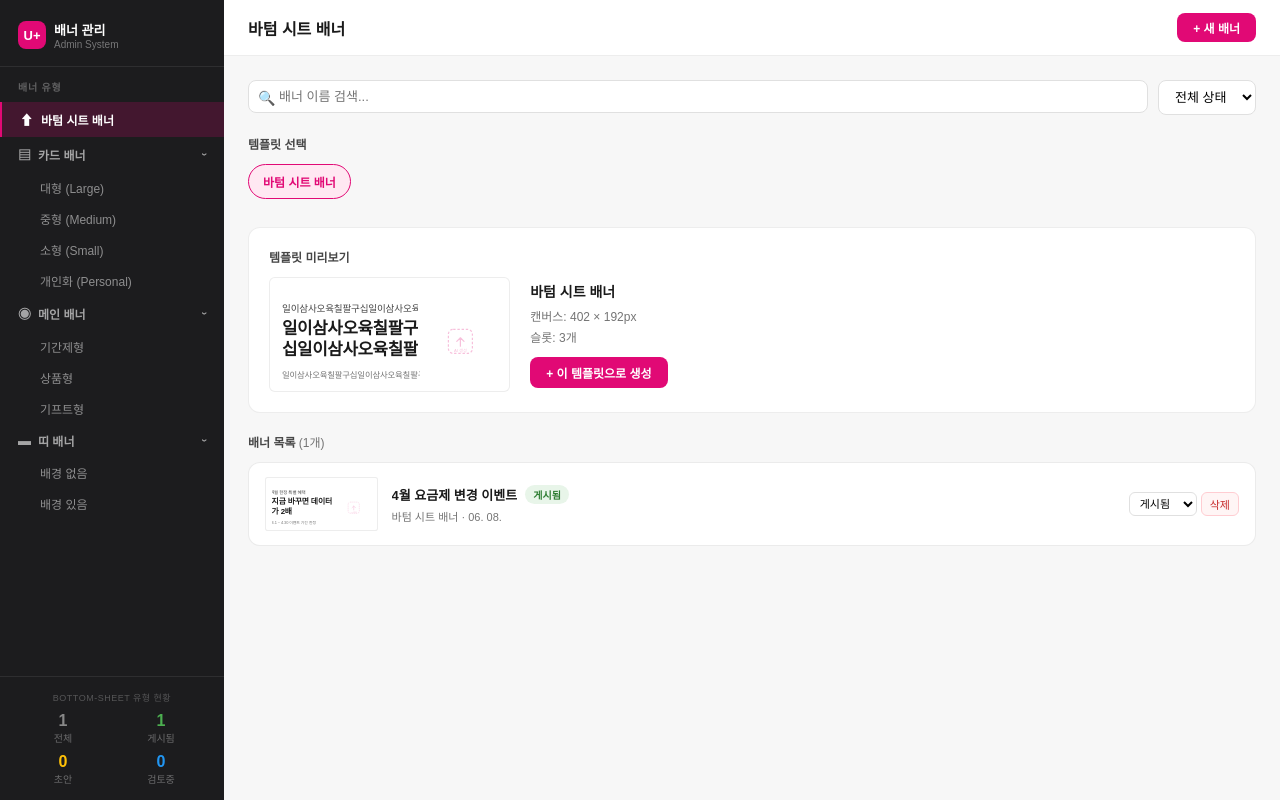
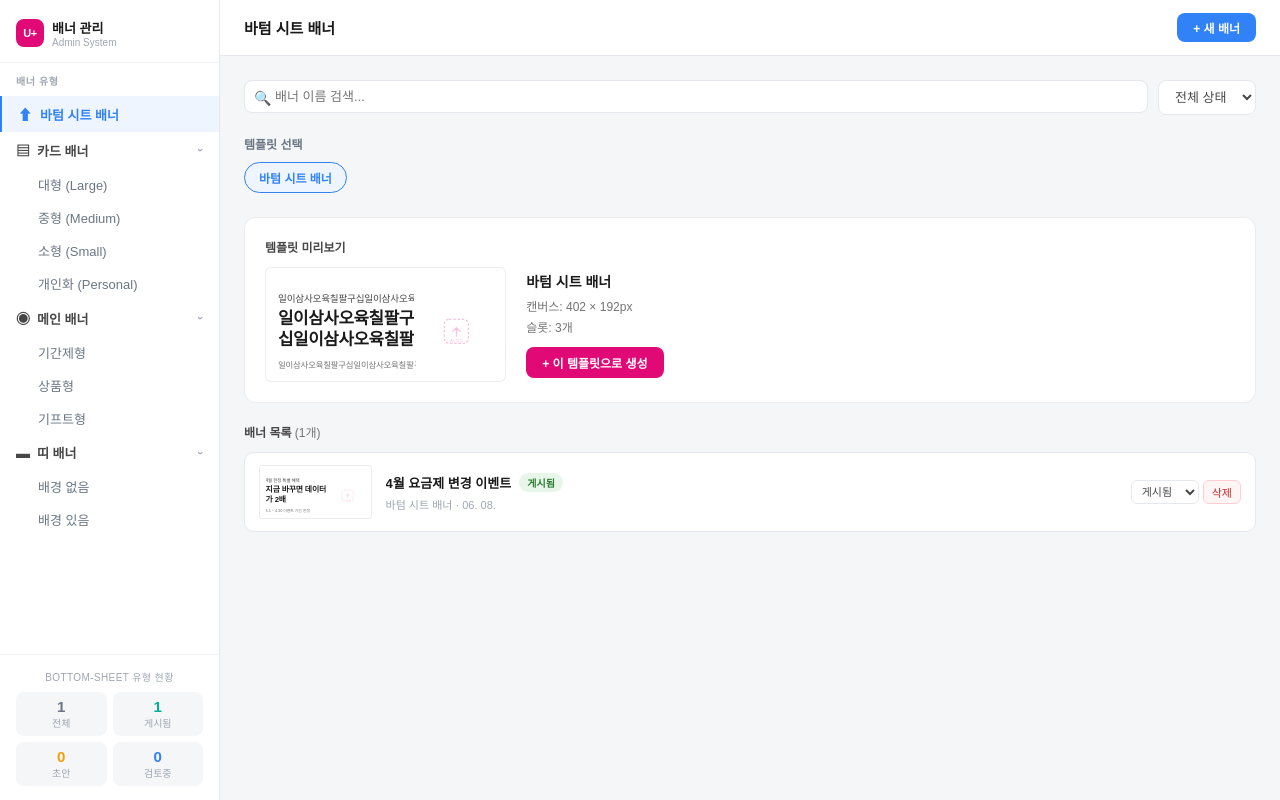
Before and after one commit to kyj8414/projeck_banner, a React (Vite) app: page / in a window 1280 px wide. Built offline with nearby package versions, Linux system fonts and the light colour scheme; a web font is replaced by a local one.

Commit message:
Add files via upload

```diff
--- a/src/App.jsx
+++ b/src/App.jsx
@@ -1722,15 +1722,15 @@ function BannerCard({ banner, onSelect, onDelete, onStatusChange, isSelected })
       onClick={() => onSelect(banner.id)}
       style={{
         background: "white",
-        border: `1.5px solid ${isSelected ? tokens.color.brand : "rgba(0,0,0,0.08)"}`,
-        borderRadius: 12,
-        padding: "14px 16px",
+        border: `1.5px solid ${isSelected ? "#3182F6" : "#E5E8EC"}`,
+        borderRadius: 10,
+        padding: "12px 14px",
         cursor: "pointer",
         display: "flex",
         alignItems: "center",
         gap: 14,
         transition: "box-shadow 0.15s",
-        boxShadow: isSelected ? `0 0 0 3px ${tokens.color.brandLight}` : "none",
+        boxShadow: isSelected ? "0 0 0 3px #EEF5FF" : "none",
       }}
     >
       {/* Mini preview */}
@@ -1740,19 +1740,19 @@ function BannerCard({ banner, onSelect, onDelete, onStatusChange, isSelected })
 
       <div style={{ flex: 1, minWidth: 0 }}>
         <div style={{ display: "flex", alignItems: "center", gap: 8, marginBottom: 4 }}>
-          <div style={{ fontSize: 13, fontWeight: 700, color: tokens.color.primary, fontFamily: tokens.font.family, overflow: "hidden", textOverflow: "ellipsis", whiteSpace: "nowrap" }}>
+          <div style={{ fontSize: 13, fontWeight: 600, color: "#1A1A1A", fontFamily: tokens.font.family, overflow: "hidden", textOverflow: "ellipsis", whiteSpace: "nowrap" }}>
             {banner.name}
           </div>
           <span style={{ fontSize: 10, padding: "2px 8px", borderRadius: 20, background: st.bg, color: st.text, fontWeight: 600, fontFamily: tokens.font.family, flexShrink: 0 }}>{st.label}</span>
         </div>
-        <div style={{ fontSize: 11, color: tokens.color.quaternary, fontFamily: tokens.font.family }}>{tmpl?.label} · {formatDate(banner.createdAt)}</div>
+        <div style={{ fontSize: 11, color: "#9EA6B2", fontFamily: tokens.font.family }}>{tmpl?.label} · {formatDate(banner.createdAt)}</div>
       </div>
 
       <div style={{ display: "flex", gap: 4, flexShrink: 0 }} onClick={e => e.stopPropagation()}>
         <select
           value={banner.status}
           onChange={e => onStatusChange(banner.id, e.target.value)}
-          style={{ fontSize: 11, padding: "3px 6px", borderRadius: 6, border: "1px solid #E0E0E0", fontFamily: tokens.font.family, cursor: "pointer", background: "white" }}
+          style={{ fontSize: 11, padding: "3px 6px", borderRadius: 6, border: "1px solid #E5E8EC", fontFamily: tokens.font.family, cursor: "pointer", background: "white", color: "#474747" }}
         >
           {Object.entries(STATUS_COLORS).map(([k, v]) => (
             <option key={k} value={k}>{v.label}</option>
@@ -1904,46 +1904,46 @@ export default function App() {
   };
 
   return (
-    <div style={{ display: "flex", height: "100vh", fontFamily: tokens.font.family, background: tokens.color.bgPage, overflow: "hidden" }}>
+    <div style={{ display: "flex", height: "100vh", fontFamily: tokens.font.family, background: "#F5F6F8", overflow: "hidden" }}>
 
       {/* ── Sidebar ── */}
-      <div style={{ width: 224, background: "#1C1C1E", display: "flex", flexDirection: "column", flexShrink: 0 }}>
+      <div style={{ width: 220, background: "white", display: "flex", flexDirection: "column", flexShrink: 0, borderRight: "1px solid #E5E8EC" }}>
         {/* Logo */}
-        <div style={{ padding: "20px 18px 16px", borderBottom: "1px solid rgba(255,255,255,0.08)" }}>
+        <div style={{ padding: "18px 16px 14px", borderBottom: "1px solid #F0F2F5" }}>
           <div style={{ display: "flex", alignItems: "center", gap: 8 }}>
-            <div style={{ width: 28, height: 28, borderRadius: 8, background: tokens.color.brand, display: "flex", alignItems: "center", justifyContent: "center", fontSize: 13, fontWeight: 800, color: "white" }}>U+</div>
+            <div style={{ width: 28, height: 28, borderRadius: 8, background: tokens.color.brand, display: "flex", alignItems: "center", justifyContent: "center", fontSize: 11, fontWeight: 800, color: "white", letterSpacing: -0.5 }}>U+</div>
             <div>
-              <div style={{ fontSize: 13, fontWeight: 700, color: "white" }}>배너 관리</div>
-              <div style={{ fontSize: 10, color: "rgba(255,255,255,0.4)" }}>Admin System</div>
+              <div style={{ fontSize: 13, fontWeight: 700, color: "#1A1A1A" }}>배너 관리</div>
+              <div style={{ fontSize: 10, color: "#9EA6B2" }}>Admin System</div>
             </div>
           </div>
         </div>
 
         {/* Nav */}
-        <div style={{ flex: 1, overflowY: "auto", padding: "12px 0" }}>
-          <div style={{ fontSize: 10, fontWeight: 600, color: "rgba(255,255,255,0.3)", padding: "0 18px 8px", letterSpacing: 0.8, textTransform: "uppercase" }}>배너 유형</div>
+        <div style={{ flex: 1, overflowY: "auto", padding: "10px 0" }}>
+          <div style={{ fontSize: 10, fontWeight: 600, color: "#9EA6B2", padding: "0 16px 8px", letterSpacing: 0.6, textTransform: "uppercase" }}>배너 유형</div>
           {MENU.map(item => (
             <div key={item.id}>
               {item.isGroup ? (
                 <>
                   <div
                     onClick={() => setOpenGroups(p => ({ ...p, [item.id]: !p[item.id] }))}
-                    style={{ display: "flex", alignItems: "center", justifyContent: "space-between", padding: "8px 18px", cursor: "pointer", color: "rgba(255,255,255,0.6)", fontSize: 12, fontWeight: 600 }}
+                    style={{ display: "flex", alignItems: "center", justifyContent: "space-between", padding: "8px 16px", cursor: "pointer", color: "#474747", fontSize: 13, fontWeight: 600 }}
                   >
-                    <span style={{ display: "flex", alignItems: "center", gap: 7 }}><span style={{ fontSize: 13 }}>{item.icon}</span>{item.label}</span>
-                    <span style={{ fontSize: 10, transition: "transform 0.15s", display: "inline-block", transform: openGroups[item.id] ? "rotate(90deg)" : "rotate(0deg)" }}>›</span>
+                    <span style={{ display: "flex", alignItems: "center", gap: 7 }}><span style={{ fontSize: 14 }}>{item.icon}</span>{item.label}</span>
+                    <span style={{ fontSize: 11, color: "#9EA6B2", transition: "transform 0.15s", display: "inline-block", transform: openGroups[item.id] ? "rotate(90deg)" : "rotate(0deg)" }}>›</span>
                   </div>
                   {openGroups[item.id] && item.children.map(child => (
                     <div
                       key={child.id}
                       onClick={() => { setSelectedTemplateId(child.id); setSelectedBannerId(null); setView("list"); }}
                       style={{
-                        padding: "7px 18px 7px 38px",
+                        padding: "7px 16px 7px 36px",
                         cursor: "pointer",
-                        fontSize: 12,
-                        color: selectedTemplateId === child.id ? "white" : "rgba(255,255,255,0.5)",
-                        background: selectedTemplateId === child.id ? "rgba(225,9,117,0.2)" : "transparent",
-                        borderLeft: selectedTemplateId === child.id ? `2px solid ${tokens.color.brand}` : "2px solid transparent",
+                        fontSize: 13,
+                        color: selectedTemplateId === child.id ? "#3182F6" : "#6B7684",
+                        background: selectedTemplateId === child.id ? "#EEF5FF" : "transparent",
+                        borderLeft: selectedTemplateId === child.id ? "2.5px solid #3182F6" : "2.5px solid transparent",
                         fontWeight: selectedTemplateId === child.id ? 600 : 400,
                       }}
                     >{child.label}</div>
@@ -1953,30 +1953,30 @@ export default function App() {
                 <div
                   onClick={() => { setSelectedTemplateId(item.id); setSelectedBannerId(null); setView("list"); }}
                   style={{
-                    display: "flex", alignItems: "center", gap: 8, padding: "8px 18px", cursor: "pointer", fontSize: 12,
-                    color: selectedTemplateId === item.id ? "white" : "rgba(255,255,255,0.55)",
-                    background: selectedTemplateId === item.id ? "rgba(225,9,117,0.2)" : "transparent",
-                    borderLeft: selectedTemplateId === item.id ? `2px solid ${tokens.color.brand}` : "2px solid transparent",
+                    display: "flex", alignItems: "center", gap: 8, padding: "8px 16px", cursor: "pointer", fontSize: 13,
+                    color: selectedTemplateId === item.id ? "#3182F6" : "#6B7684",
+                    background: selectedTemplateId === item.id ? "#EEF5FF" : "transparent",
+                    borderLeft: selectedTemplateId === item.id ? "2.5px solid #3182F6" : "2.5px solid transparent",
                     fontWeight: selectedTemplateId === item.id ? 600 : 400,
                   }}
                 >
-                  <span style={{ fontSize: 13 }}>{item.icon}</span>{item.label}
+                  <span style={{ fontSize: 14 }}>{item.icon}</span>{item.label}
                 </div>
               )}
             </div>
           ))}
         </div>
 
-        {/* Bottom stats — 현재 선택 유형 기준 */}
-        <div style={{ padding: "14px 18px", borderTop: "1px solid rgba(255,255,255,0.08)" }}>
-          <div style={{ fontSize: 9, color: "rgba(255,255,255,0.25)", fontFamily: tokens.font.family, marginBottom: 8, textAlign: "center", letterSpacing: 0.5 }}>
+        {/* Bottom stats */}
+        <div style={{ padding: "14px 16px", borderTop: "1px solid #F0F2F5" }}>
+          <div style={{ fontSize: 10, color: "#9EA6B2", marginBottom: 8, textAlign: "center", letterSpacing: 0.4 }}>
             {TEMPLATES[selectedTemplateId]?.category?.toUpperCase()} 유형 현황
           </div>
-          <div style={{ display: "grid", gridTemplateColumns: "1fr 1fr", gap: 8 }}>
-            {[["전체", stats.total, "#888"], ["게시됨", stats.published, "#4CAF50"], ["초안", stats.draft, "#FFC107"], ["검토중", stats.review, "#2196F3"]].map(([k, v, c]) => (
-              <div key={k} style={{ textAlign: "center" }}>
-                <div style={{ fontSize: 16, fontWeight: 700, color: c }}>{v}</div>
-                <div style={{ fontSize: 10, color: "rgba(255,255,255,0.35)" }}>{k}</div>
+          <div style={{ display: "grid", gridTemplateColumns: "1fr 1fr", gap: 6 }}>
+            {[["전체", stats.total, "#6B7684"], ["게시됨", stats.published, "#00B493"], ["초안", stats.draft, "#F59E0B"], ["검토중", stats.review, "#3182F6"]].map(([k, v, c]) => (
+              <div key={k} style={{ textAlign: "center", padding: "6px 0", background: "#F5F6F8", borderRadius: 8 }}>
+                <div style={{ fontSize: 15, fontWeight: 700, color: c }}>{v}</div>
+                <div style={{ fontSize: 10, color: "#9EA6B2" }}>{k}</div>
               </div>
             ))}
           </div>
@@ -1987,15 +1987,15 @@ export default function App() {
       <div style={{ flex: 1, display: "flex", flexDirection: "column", overflow: "hidden" }}>
 
         {/* Header */}
-        <div style={{ background: "white", padding: "0 24px", height: 56, display: "flex", alignItems: "center", justifyContent: "space-between", borderBottom: "1px solid rgba(0,0,0,0.07)", flexShrink: 0 }}>
+        <div style={{ background: "white", padding: "0 24px", height: 56, display: "flex", alignItems: "center", justifyContent: "space-between", borderBottom: "1px solid #E5E8EC", flexShrink: 0 }}>
           <div style={{ display: "flex", alignItems: "center", gap: 12 }}>
             {view === "editor" && (
-              <button onClick={() => setView("list")} style={{ border: "none", background: "none", fontSize: 20, cursor: "pointer", color: tokens.color.quaternary, padding: 0, lineHeight: 1 }}>‹</button>
+              <button onClick={() => setView("list")} style={{ border: "none", background: "none", fontSize: 20, cursor: "pointer", color: "#9EA6B2", padding: 0, lineHeight: 1 }}>‹</button>
             )}
-            <div style={{ fontSize: 16, fontWeight: 700, color: tokens.color.primary }}>
+            <div style={{ fontSize: 15, fontWeight: 700, color: "#1A1A1A" }}>
               {view === "editor" && selectedBanner ? (
                 <input value={selectedBanner.name} onChange={e => updateName(e.target.value)}
-                  style={{ fontSize: 16, fontWeight: 700, color: tokens.color.primary, border: "none", outline: "none", background: "transparent", fontFamily: tokens.font.family, minWidth: 200 }} />
+                  style={{ fontSize: 15, fontWeight: 700, color: "#1A1A1A", border: "none", outline: "none", background: "transparent", fontFamily: tokens.font.family, minWidth: 200 }} />
               ) : (
                 TEMPLATES[selectedTemplateId]?.label || "배너 관리"
               )}
@@ -2005,18 +2005,18 @@ export default function App() {
             {view === "editor" && selectedBanner && (
               <>
                 <select value={selectedBanner.status} onChange={e => changeStatus(selectedBanner.id, e.target.value)}
-                  style={{ padding: "6px 10px", borderRadius: 8, border: "1px solid #E0E0E0", fontSize: 12, fontFamily: tokens.font.family, cursor: "pointer" }}>
+                  style={{ padding: "6px 10px", borderRadius: 8, border: "1px solid #E5E8EC", fontSize: 12, fontFamily: tokens.font.family, cursor: "pointer", color: "#474747", background: "white" }}>
                   {Object.entries(STATUS_COLORS).map(([k, v]) => <option key={k} value={k}>{v.label}</option>)}
                 </select>
                 <button onClick={() => setExportTarget(selectedBanner)}
-                  style={{ padding: "6px 14px", borderRadius: 8, border: "none", background: "#1C1C1E", color: "white", fontSize: 12, fontWeight: 600, cursor: "pointer", fontFamily: tokens.font.family }}>
+                  style={{ padding: "6px 14px", borderRadius: 8, border: "1px solid #E5E8EC", background: "white", color: "#474747", fontSize: 12, fontWeight: 600, cursor: "pointer", fontFamily: tokens.font.family }}>
                   ⬆ 내보내기
                 </button>
               </>
             )}
             {view === "list" && (
               <button onClick={createNew}
-                style={{ padding: "6px 16px", borderRadius: 8, border: "none", background: tokens.color.brand, color: "white", fontSize: 12, fontWeight: 700, cursor: "pointer", fontFamily: tokens.font.family }}>
+                style={{ padding: "6px 16px", borderRadius: 8, border: "none", background: "#3182F6", color: "white", fontSize: 12, fontWeight: 700, cursor: "pointer", fontFamily: tokens.font.family }}>
                 + 새 배너
               </button>
             )}
@@ -2029,12 +2029,12 @@ export default function App() {
             {/* Search & filter */}
             <div style={{ display: "flex", gap: 10, marginBottom: 20 }}>
               <div style={{ position: "relative", flex: 1 }}>
-                <span style={{ position: "absolute", left: 10, top: "50%", transform: "translateY(-50%)", color: tokens.color.quaternary, fontSize: 14 }}>🔍</span>
+                <span style={{ position: "absolute", left: 10, top: "50%", transform: "translateY(-50%)", color: "#9EA6B2", fontSize: 14 }}>🔍</span>
                 <input value={search} onChange={e => setSearch(e.target.value)} placeholder="배너 이름 검색..."
-                  style={{ width: "100%", padding: "8px 12px 8px 30px", borderRadius: 8, border: "1px solid #E0E0E0", fontSize: 13, fontFamily: tokens.font.family, outline: "none", boxSizing: "border-box" }} />
+                  style={{ width: "100%", padding: "8px 12px 8px 30px", borderRadius: 8, border: "1px solid #E5E8EC", fontSize: 13, fontFamily: tokens.font.family, outline: "none", boxSizing: "border-box", background: "white" }} />
               </div>
               <select value={filterStatus} onChange={e => setFilterStatus(e.target.value)}
-                style={{ padding: "8px 12px", borderRadius: 8, border: "1px solid #E0E0E0", fontSize: 13, fontFamily: tokens.font.family, cursor: "pointer", background: "white" }}>
+                style={{ padding: "8px 12px", borderRadius: 8, border: "1px solid #E5E8EC", fontSize: 13, fontFamily: tokens.font.family, cursor: "pointer", background: "white", color: "#474747" }}>
                 <option value="all">전체 상태</option>
                 {Object.entries(STATUS_COLORS).map(([k, v]) => <option key={k} value={k}>{v.label}</option>)}
               </select>
@@ -2042,8 +2042,8 @@ export default function App() {
 
             {/* Template selector row */}
             <div style={{ marginBottom: 20 }}>
-              <div style={{ fontSize: 12, fontWeight: 600, color: tokens.color.secondary, marginBottom: 12 }}>템플릿 선택</div>
-              <div style={{ display: "flex", gap: 10, overflowX: "auto", paddingBottom: 8 }}>
+              <div style={{ fontSize: 12, fontWeight: 600, color: "#6B7684", marginBottom: 10 }}>템플릿 선택</div>
+              <div style={{ display: "flex", gap: 8, overflowX: "auto", paddingBottom: 4 }}>
                 {Object.values(TEMPLATES).filter(t => {
                   if (selectedTemplateId === "bottom-sheet") return t.id === "bottom-sheet";
                   if (["card-large","card-medium","card-small","card-personal"].includes(selectedTemplateId)) return t.category === "card";
@@ -2052,7 +2052,7 @@ export default function App() {
                   return true;
                 }).map(t => (
                   <div key={t.id} onClick={() => setSelectedTemplateId(t.id)}
-                    style={{ padding: "8px 14px", borderRadius: 20, border: `1.5px solid ${selectedTemplateId === t.id ? tokens.color.brand : "#E0E0E0"}`, background: selectedTemplateId === t.id ? tokens.color.brandLight : "white", cursor: "pointer", whiteSpace: "nowrap", fontSize: 12, fontWeight: selectedTemplateId === t.id ? 700 : 400, color: selectedTemplateId === t.id ? tokens.color.brand : tokens.color.secondary, fontFamily: tokens.font.family, flexShrink: 0 }}>
+                    style={{ padding: "6px 14px", borderRadius: 20, border: `1.5px solid ${selectedTemplateId === t.id ? "#3182F6" : "#E5E8EC"}`, background: selectedTemplateId === t.id ? "#EEF5FF" : "white", cursor: "pointer", whiteSpace: "nowrap", fontSize: 12, fontWeight: selectedTemplateId === t.id ? 600 : 400, color: selectedTemplateId === t.id ? "#3182F6" : "#6B7684", fontFamily: tokens.font.family, flexShrink: 0 }}>
                     {t.label}
                   </div>
                 ))}
@@ -2099,7 +2099,7 @@ export default function App() {
           selectedBanner ? (
             <div style={{ flex: 1, display: "flex", overflow: "hidden" }}>
               {/* Canvas area */}
-              <div style={{ flex: 1, display: "flex", flexDirection: "column", alignItems: "center", justifyContent: "center", padding: 32, overflowY: "auto", background: "#EAEAEA" }}>
+              <div style={{ flex: 1, display: "flex", flexDirection: "column", alignItems: "center", justifyContent: "center", padding: 32, overflowY: "auto", background: "#F5F6F8" }}>
                 <div style={{ marginBottom: 16, display: "flex", gap: 8 }}>
                   {[0.5, 0.7, 1.0].map(s => (
                     <button key={s} onClick={() => {}} style={{ padding: "4px 10px", borderRadius: 6, border: "1px solid #CCC", background: "white", fontSize: 11, cursor: "pointer", fontFamily: tokens.font.family }}>{Math.round(s * 100)}%</button>
@@ -2114,7 +2114,7 @@ export default function App() {
               </div>
 
               {/* Right panel */}
-              <div style={{ width: 320, background: selectedBanner.templateId === "sticky-bg" ? "#0D0E24" : "white", borderLeft: "1px solid rgba(0,0,0,0.08)", display: "flex", flexDirection: "column", overflow: "hidden" }}>
+              <div style={{ width: 320, background: selectedBanner.templateId === "sticky-bg" ? "#0D0E24" : "white", borderLeft: "1px solid #E5E8EC", display: "flex", flexDirection: "column", overflow: "hidden" }}>
                 <div style={{ flex: 1, overflowY: "auto", padding: 20 }}>
                   {selectedBanner.templateId === "bottom-sheet" ? (
                     <>
```
